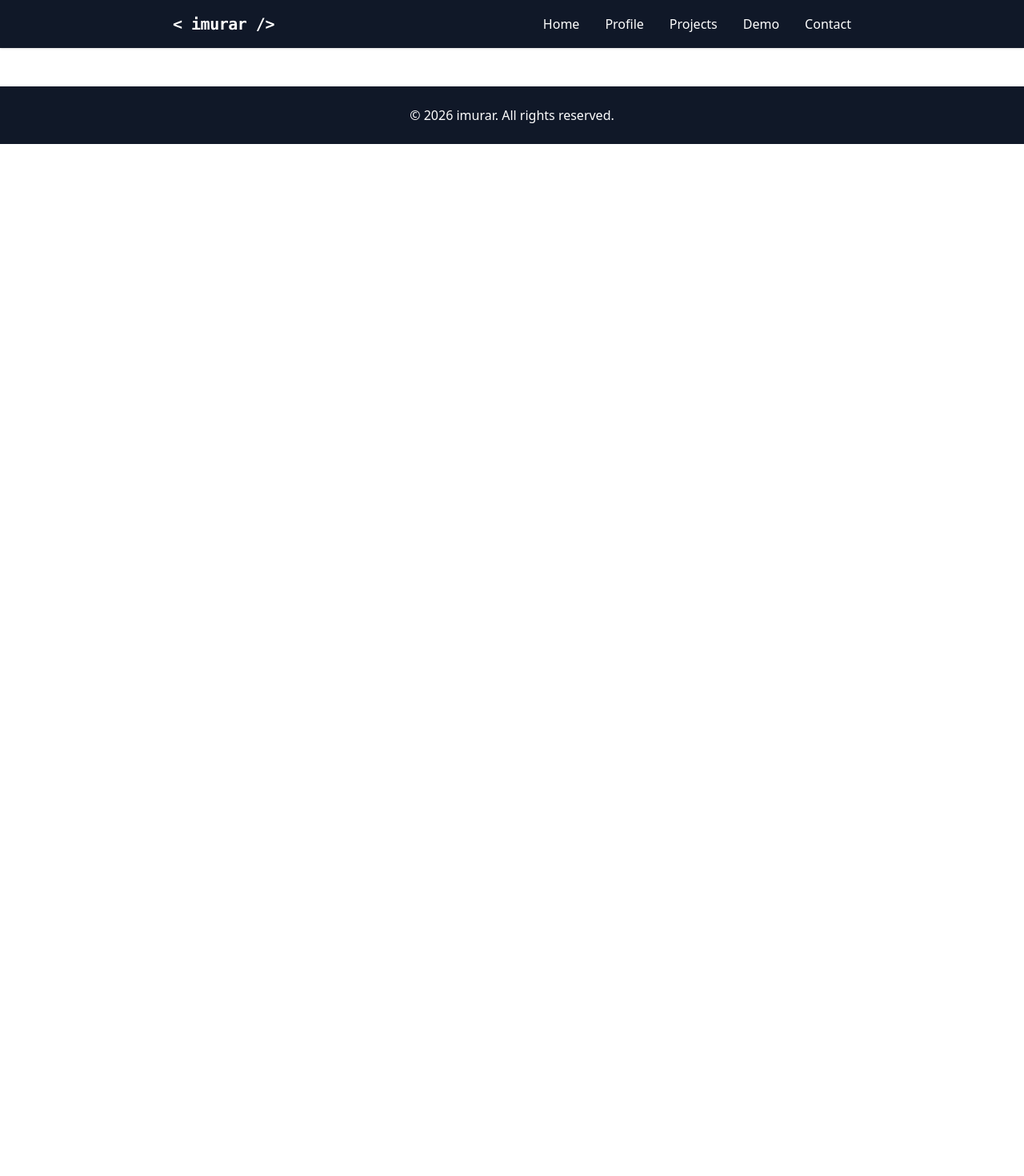
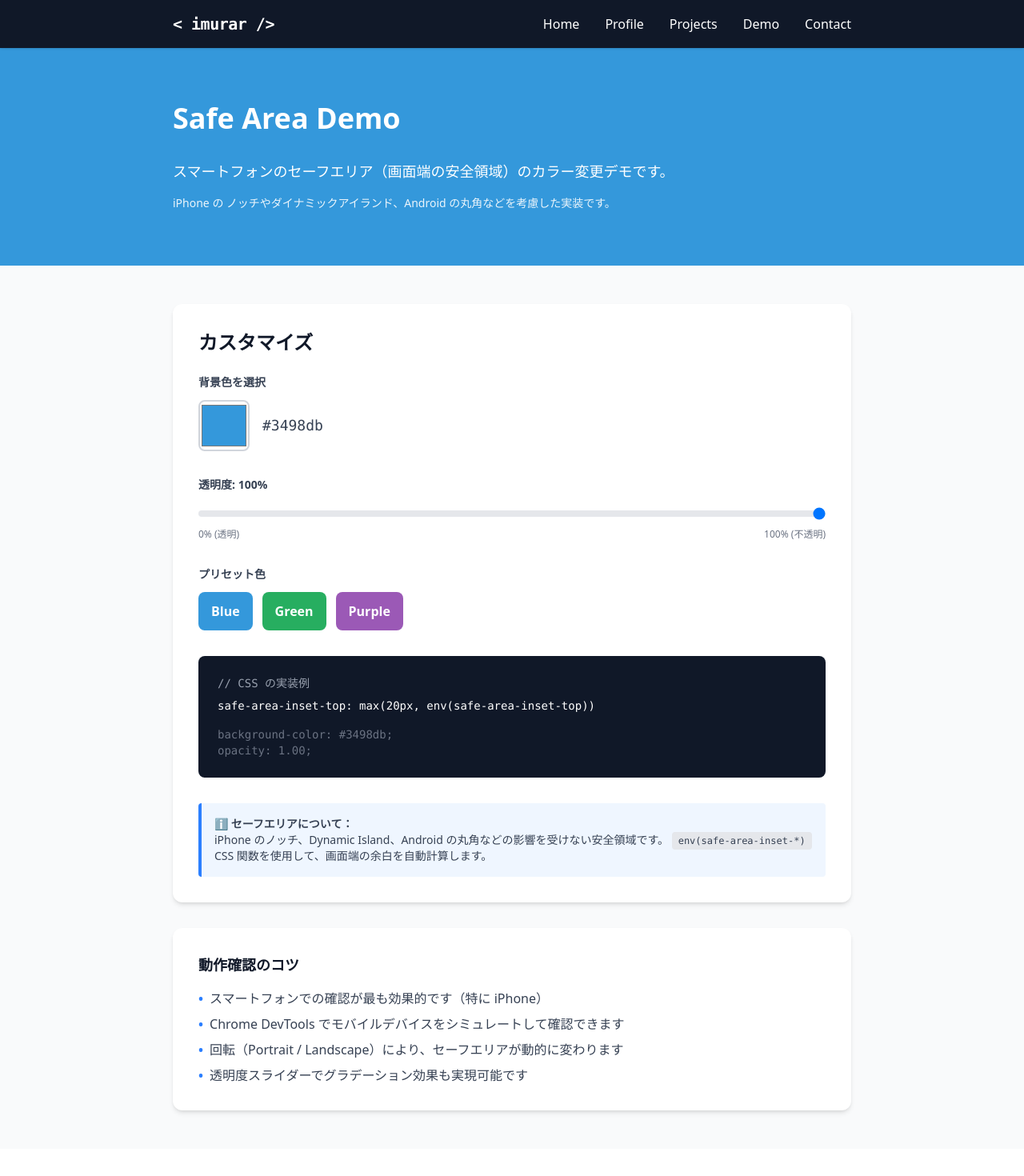
Before and after one commit to imurar/imurar-portfolio, a Vue app: page /#/demo/safe-area in a window 1280 px wide. Shown: the top 1470 px of the page at 80% size. Before the commit the page ends 800 px from the top, so only its background shows below. Built offline with nearby package versions, Linux system fonts and the light colour scheme.

Commit message:
[add] セーフエリア対応デモページを追加

```diff
--- a/src/main.js
+++ b/src/main.js
@@ -13,6 +13,7 @@ import UiView from './views/demo/UiView.vue'
 import AnimationView from './views/demo/AnimationView.vue'
 import CounterView from './views/demo/CounterView.vue'
 import TodoView from './views/demo/TodoView.vue'
+import SafeAreaView from './views/demo/SafeAreaView.vue'
 
 const router = createRouter({
   history: createWebHashHistory(),
@@ -27,6 +28,7 @@ const router = createRouter({
     { path: '/demo/animation', component: AnimationView },
     { path: '/demo/counter', component: CounterView },
     { path: '/demo/todo', component: TodoView },
+    { path: '/demo/safe-area', component: SafeAreaView },
   ],
   scrollBehavior() {
     return { top: 0 }
--- a/src/views/ProjectsView.vue
+++ b/src/views/ProjectsView.vue
@@ -94,9 +94,9 @@ const projects = [
 ]
 
 const prevExperience = [
-  { title: 'Windows 11 移行に伴うシステム改修', company: '大手損保会社', period: '2025年6月 〜 2025年9月', tech: ['ClassicASP', 'JavaScript', 'VBScript', 'VBA', 'SQL Server'] },
+  { title: 'Windows 11 移行に伴うシステム改修', company: '大手損保会社', period: '2025年6月 〜 2025年9月', tech: ['HTML', 'CSS', 'ClassicASP', 'JavaScript', 'VBScript', 'VBA', 'SQL Server'] },
   { title: '不動産向け社内業務システム開発・保守', company: '不動産会社', period: '2024年6月 〜 2025年5月', tech: ['PHP', 'CakePHP', 'Oracle', 'PL/SQL', 'jQuery'] },
-  { title: '共済システム改修・テスト', company: '共済団体', period: '2023年12月 〜 2024年5月', tech: ['NEXACRO', 'SQL Server', 'Git'] },
+  { title: '共済システム改修・テスト', company: '共済団体', period: '2023年12月 〜 2024年5月', tech: ['HTML', 'CSS', 'NEXACRO', 'SQL Server', 'Git'] },
   { title: '社内業務効率化ツール開発・保守', company: '自動車メーカー', period: '2022年4月 〜 2023年7月', tech: ['VBA', 'Excel'] },
 ]
 </script>
--- a/src/views/demo/DemoView.vue
+++ b/src/views/demo/DemoView.vue
@@ -20,5 +20,6 @@ const demos = [
   { to: '/demo/animation', icon: '✨', title: 'CSS アニメーション', description: 'フェードイン・スライド・ホバーエフェクト・ローディングのデモ' },
   { to: '/demo/counter', icon: '📝', title: '文字数カウンター', description: 'リアルタイムで文字数・行数・残り文字数を表示するツール' },
   { to: '/demo/todo', icon: '✅', title: 'ToDoリスト', description: 'タスクの追加・完了・削除・フィルタリングができるアプリ' },
+  { to: '/demo/safe-area', icon: '📱', title: 'セーフエリア対応', description: 'スマートフォンのセーフエリアのカラー・透明度をカスタマイズするデモ' },
 ]
 </script>
--- /dev/null
+++ b/src/views/demo/SafeAreaView.vue
@@ -0,0 +1,144 @@
+<template>
+  <div class="min-h-screen bg-gray-50">
+    <!-- Safe Area Demo Section -->
+    <div
+      :style="{
+        backgroundColor: color,
+        opacity: opacity / 100,
+        paddingTop: 'max(20px, env(safe-area-inset-top))',
+        paddingRight: 'max(20px, env(safe-area-inset-right))',
+        paddingBottom: 'max(20px, env(safe-area-inset-bottom))',
+        paddingLeft: 'max(20px, env(safe-area-inset-left))',
+      }"
+      class="transition-all duration-300"
+    >
+      <div class="max-w-4xl mx-auto px-6 py-12">
+        <h1 class="text-4xl font-bold text-white mb-8">Safe Area Demo</h1>
+        <p class="text-lg text-white mb-4">
+          スマートフォンのセーフエリア（画面端の安全領域）のカラー変更デモです。
+        </p>
+        <p class="text-sm text-white opacity-90">
+          iPhone の ノッチやダイナミックアイランド、Android の丸角などを考慮した実装です。
+        </p>
+      </div>
+    </div>
+
+    <!-- Control Panel -->
+    <div class="max-w-4xl mx-auto px-6 py-12">
+      <div class="bg-white rounded-xl shadow-md p-8">
+        <h2 class="text-2xl font-bold mb-6">カスタマイズ</h2>
+
+        <!-- Color Picker -->
+        <div class="mb-8">
+          <label class="block text-sm font-semibold text-gray-700 mb-3">背景色を選択</label>
+          <div class="flex items-center gap-4">
+            <input
+              v-model="color"
+              type="color"
+              class="w-16 h-16 rounded-lg cursor-pointer border-2 border-gray-300"
+            >
+            <span class="text-lg font-mono text-gray-700">{{ color }}</span>
+          </div>
+        </div>
+
+        <!-- Opacity Slider -->
+        <div class="mb-8">
+          <label class="block text-sm font-semibold text-gray-700 mb-3">
+            透明度: {{ opacity }}%
+          </label>
+          <input
+            v-model.number="opacity"
+            type="range"
+            min="0"
+            max="100"
+            step="5"
+            class="w-full h-2 bg-gray-200 rounded-lg appearance-none cursor-pointer"
+          >
+          <div class="flex justify-between text-xs text-gray-500 mt-2">
+            <span>0% (透明)</span>
+            <span>100% (不透明)</span>
+          </div>
+        </div>
+
+        <!-- Preset Colors -->
+        <div class="mb-8">
+          <label class="block text-sm font-semibold text-gray-700 mb-3">プリセット色</label>
+          <div class="flex gap-3">
+            <button
+              v-for="preset in presets"
+              :key="preset.name"
+              @click="selectPreset(preset)"
+              class="px-4 py-3 rounded-lg font-semibold text-white transition-transform hover:scale-105 active:scale-95"
+              :style="{ backgroundColor: preset.color }"
+            >
+              {{ preset.name }}
+            </button>
+          </div>
+        </div>
+
+        <!-- Code Display -->
+        <div class="bg-gray-900 rounded-lg p-6 text-white font-mono text-sm overflow-x-auto">
+          <p class="text-gray-400 mb-2">// CSS の実装例</p>
+          <p>safe-area-inset-top: {{ getSafeAreaCSS() }}</p>
+          <p class="text-gray-500 mt-4">background-color: {{ color }};</p>
+          <p class="text-gray-500">opacity: {{ (opacity / 100).toFixed(2) }};</p>
+        </div>
+
+        <!-- Info -->
+        <div class="mt-8 p-4 bg-blue-50 border-l-4 border-blue-500 rounded">
+          <p class="text-sm text-gray-700">
+            <strong>ℹ️ セーフエリアについて：</strong><br>
+            iPhone のノッチ、Dynamic Island、Android の丸角などの影響を受けない安全領域です。
+            <code class="bg-gray-200 px-2 py-1 rounded text-xs">env(safe-area-inset-*)</code>
+            CSS 関数を使用して、画面端の余白を自動計算します。
+          </p>
+        </div>
+      </div>
+
+      <!-- Device Preview Tips -->
+      <div class="mt-8 bg-white rounded-xl shadow-md p-8">
+        <h3 class="text-lg font-bold mb-4">動作確認のコツ</h3>
+        <ul class="space-y-2 text-gray-700">
+          <li class="flex gap-2">
+            <span class="text-blue-500 font-bold">•</span>
+            <span>スマートフォンでの確認が最も効果的です（特に iPhone）</span>
+          </li>
+          <li class="flex gap-2">
+            <span class="text-blue-500 font-bold">•</span>
+            <span>Chrome DevTools でモバイルデバイスをシミュレートして確認できます</span>
+          </li>
+          <li class="flex gap-2">
+            <span class="text-blue-500 font-bold">•</span>
+            <span>回転（Portrait / Landscape）により、セーフエリアが動的に変わります</span>
+          </li>
+          <li class="flex gap-2">
+            <span class="text-blue-500 font-bold">•</span>
+            <span>透明度スライダーでグラデーション効果も実現可能です</span>
+          </li>
+        </ul>
+      </div>
+    </div>
+  </div>
+</template>
+
+<script setup>
+import { ref } from 'vue'
+
+const color = ref('#3498db')
+const opacity = ref(100)
+
+const presets = [
+  { name: 'Blue', color: '#3498db' },
+  { name: 'Green', color: '#27ae60' },
+  { name: 'Purple', color: '#9b59b6' },
+]
+
+const selectPreset = (preset) => {
+  color.value = preset.color
+  opacity.value = 100
+}
+
+const getSafeAreaCSS = () => {
+  return 'max(20px, env(safe-area-inset-top))'
+}
+</script>
```
